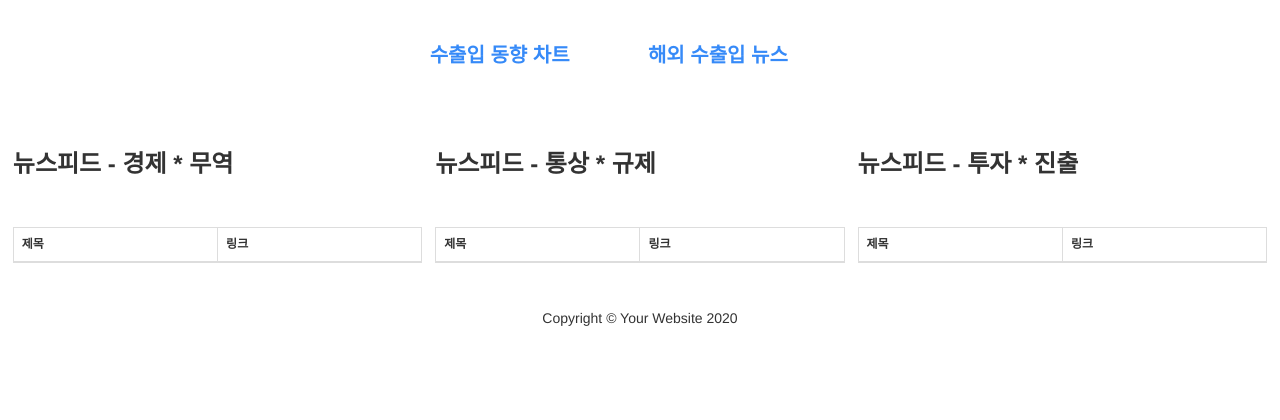
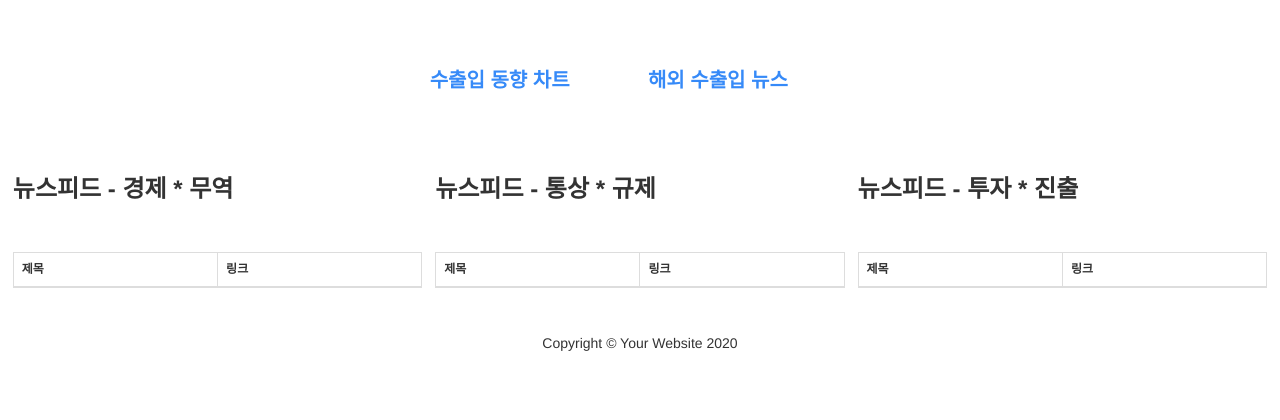
Before and after one commit to dongwook1215/Graduation, a Django app: page /Open_APP/main1/ in a window 1280 px wide. Shown: the part 60-480 px from the top of the page. Run offline with Django 3.2, Linux system fonts and the light colour scheme; data that the repository does not hold is empty; some libraries are stand-ins or nearby versions; some web fonts are replaced.

Commit message:
뉴스피드 UI 수정 / OPEN형 서비스 화면 축소 시 메뉴 사라짐 수정 했습니다!

```diff
--- a/Open_APP/templates/main.html
+++ b/Open_APP/templates/main.html
@@ -38,7 +38,7 @@
 <div>
   <div id="content">
     <div class="container-fluid">
-      <div align="center">
+      <div align="center" class="top-menu">
         <a href="{% url 'main' %}">
           <button type="button" onClick="location.href=main"><strong>수출입 동향 차트</strong></button></a>
         <a href="{% url 'main1' %}">
--- a/Open_APP/templates/main1.html
+++ b/Open_APP/templates/main1.html
@@ -1,13 +1,12 @@
 {% extends "base.html" %}
 {% load static %}
 {% block contents %}
-
 <link rel="stylesheet" href="{% static 'css/style.css' %}">
 
 <div>
     <div id="content">
       <div class="container-fluid">
-        <div align="center">
+        <div align="center" class="top-menu">
           <a href="{% url 'main' %}">
           <button type="button" onClick="location.href=main"><strong>수출입 동향 차트</strong></button></a>
           <a href="{% url 'main1' %}">
--- a/Open_APP/views.py
+++ b/Open_APP/views.py
@@ -180,21 +180,21 @@ def main(request, year='2015'):
 
 def main1(request):
     headers={'User-Agent':'Mozilla/5.0 (X11; Linux x86_64) AppleWebKit/537.36 (KHTML, like Gecko) Chrome/85.0.4183.121 Safari/537.36 RuxitSynthetic/1.0 v7129538413 t38550 ath9b965f92 altpub cvcv=2'}
-    url='https://search.daum.net/search?w=tot&DA=23A&rtmaxcoll=NNS&q=%EA%B2%BD%EC%A0%9C'
+    url='https://search.daum.net/search?nil_suggest=btn&w=news&DA=SBC&cluster=y&q=%EA%B2%BD%EC%A0%9C'
     raw=requests.get(url,headers=headers)
     html = BeautifulSoup(raw.text, "html.parser")
     r_news_link=html.select('.coll_cont ul li a.f_link_b')
     time = datetime.datetime.today().strftime("%Y/%m/%d %H:%M:%S")
     newslist=[]
     print("갱신시각:", time)
-    url1='https://search.daum.net/search?nil_suggest=btn&w=tot&DA=SBC&q=%ED%86%B5%EC%83%81'
+    url1='https://search.daum.net/search?nil_suggest=btn&w=news&DA=SBC&cluster=y&q=%ED%86%B5%EC%83%81'
     raw1 = requests.get(url1,headers=headers)
     html1 = BeautifulSoup(raw1.text, "html.parser")
     r_news_link1=html1.select('.coll_cont ul li a.f_link_b')
     time = datetime.datetime.today().strftime("%Y/%m/%d %H:%M:%S")
     newslist1=[]
     print("갱신시각:", time)
-    url2='https://search.daum.net/search?nil_suggest=btn&w=tot&DA=SBC&q=%ED%88%AC%EC%9E%90'
+    url2='https://search.daum.net/search?nil_suggest=btn&w=news&DA=SBC&cluster=y&q=%ED%88%AC%EC%9E%90'
     raw2 = requests.get(url2,headers=headers)
     html2 = BeautifulSoup(raw2.text, "html.parser")
     r_news_link2=html2.select('.coll_cont ul li a.f_link_b')
--- a/registerapp/static/css/style.css
+++ b/registerapp/static/css/style.css
@@ -115,3 +115,6 @@ h3{
   background-color: gray;
   border: 1px solid gray;
 }
+.top-menu{
+  margin-top:2%
+}
```
